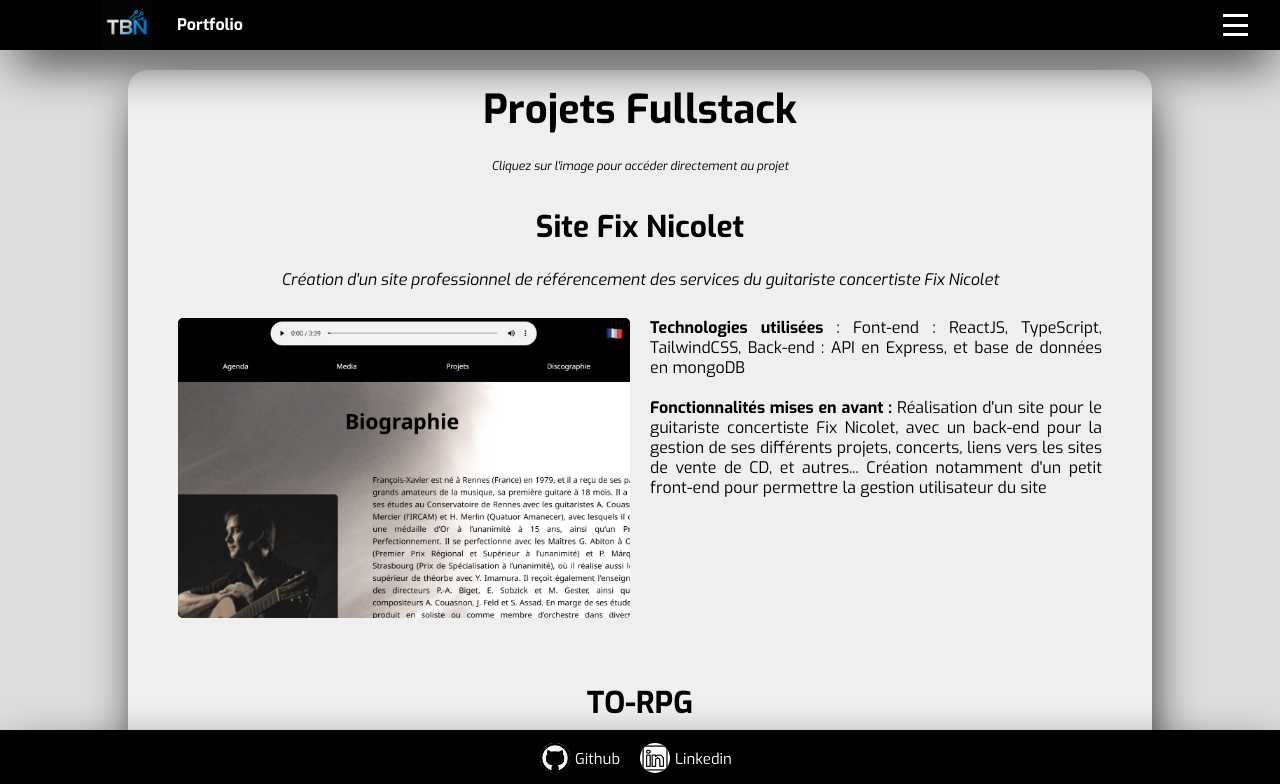
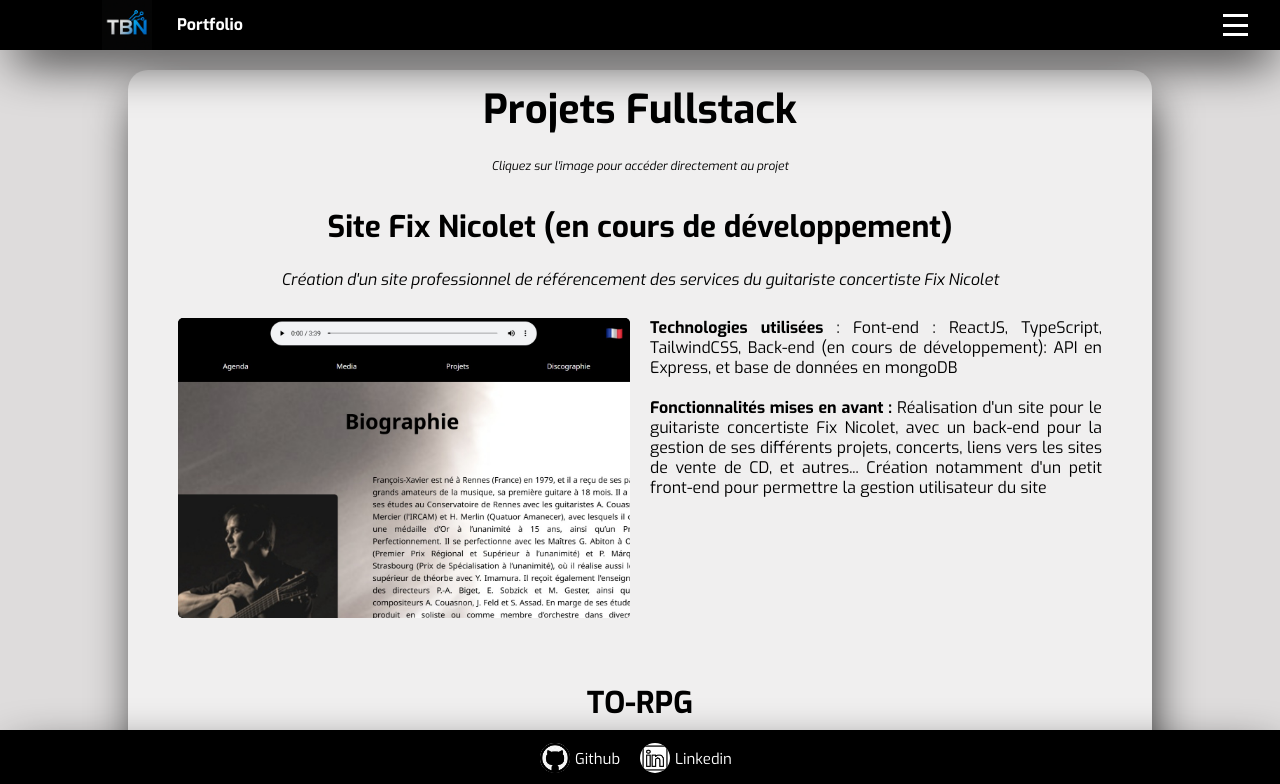
Before and after one commit to TimBERNIC/portfolio-react, a React (Vite) app: page /fullstack in a window 1280 px wide. Shown: the top 784 px of the page. Built offline with nearby package versions, Linux system fonts and the light colour scheme.

Commit message:
change details on fix project

```diff
--- a/src/App.jsx
+++ b/src/App.jsx
@@ -78,9 +78,9 @@ const langageTab = [
 const projectsTab = [
   {
     type: "fullstack",
-    title: "Site Fix Nicolet",
+    title: "Site Fix Nicolet (en cours de développement)",
     techno:
-      "Font-end : ReactJS, TypeScript, TailwindCSS, Back-end : API en Express, et base de données en mongoDB",
+      "Font-end : ReactJS, TypeScript, TailwindCSS, Back-end (en cours de développement): API en Express, et base de données en mongoDB",
     subtitle:
       "Création d'un site professionnel de référencement des services du guitariste concertiste Fix Nicolet",
     img: fixnicolet,
```
